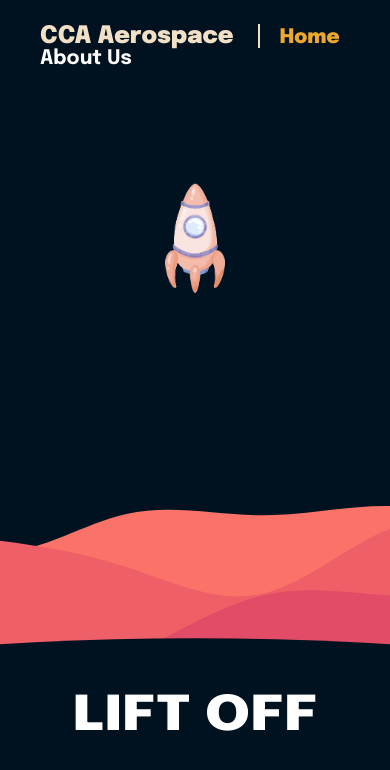
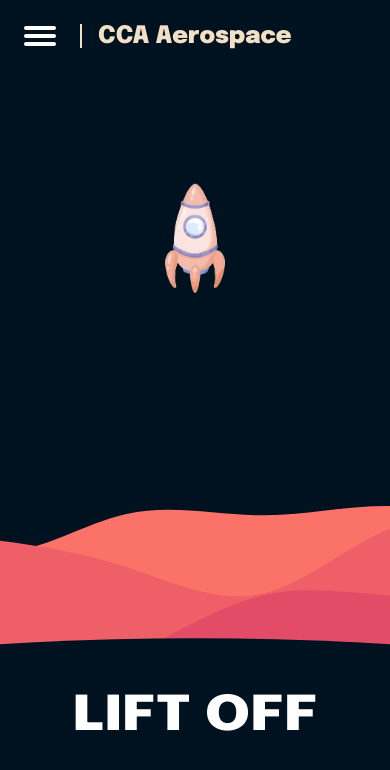
Before and after one commit to cca-aerospace/website, an Eleventy site: page src/index.njk in a window 390 px wide. Shown: the top 770 px of the page. Built offline with nearby package versions, Linux system fonts and the light colour scheme; Eleventy itself is replaced by a stand-in of ours; files that its build step writes are made by us from their sources.

Commit message:
simple hamburger menu

```diff
--- a/src/_includes/meta.njk
+++ b/src/_includes/meta.njk
@@ -2,3 +2,4 @@
 <meta http-equiv="X-UA-Compatible" content="IE=edge">
 <meta name="viewport" content="width=device-width, initial-scale=1">
 <link href="/css/index.css" rel="stylesheet">
+<title>CCA Aerospace // {{ eleventyNavigation.key }}</title>
--- a/src/_includes/navbar.njk
+++ b/src/_includes/navbar.njk
@@ -13,12 +13,16 @@
             {%- endif -%}
         </li>
     {%- endmacro %}
+    <input type="checkbox" id="menu-toggle">
+    <label class='menu-button-container' for="menu-toggle">
+        <div class='menu-button'></div>
+    </label>
+
+    <div class="nav-logo">
+        <a href="/">CCA Aerospace</a>
+    </div>
 
     <ul>
-        <li class="nav-logo">
-            <a href="/">CCA Aerospace</a>
-        </li>
-        <span class="nav-separator"></span>
         {%- for entry in navPages %}{{ renderNavListItem(entry) }}
         {%- endfor -%}
     </ul>
--- a/src/css/index.css
+++ b/src/css/index.css
@@ -61,6 +61,10 @@ p.text {
   padding: 1.5rem;
 }
 
+.navbar * {
+  display: inline-block;
+}
+
 .navbar ul {
   list-style-type: none;
   margin: 0;
@@ -69,7 +73,6 @@ p.text {
 
 .navbar ul li {
   padding: 0 1rem;
-  display: inline-block;
 }
 
 .navbar li > a {
@@ -92,20 +95,70 @@ p.text {
   font-size: 1.25rem;
 }
 
-.navbar li.nav-logo {
+.navbar .nav-logo {
+  padding: 0 1rem;
   padding-right: 1.5rem;
   height: 1.5rem;
   border-right: var(--chalk) solid 0.125rem;
 }
 
-.navbar li.nav-logo > a {
+.navbar .nav-logo > a {
   font-weight: 900;
   font-size: 1.5rem;
+  transition: color 0.3s, background-size 0.3s;
   color: var(--chalk);
 }
 
-.navbar li.nav-logo:hover > a {
+.navbar .nav-logo:hover > a {
   color: var(--cherry);
+}
+
+.navbar #menu-toggle {
+  display: none;
+}
+
+.navbar .menu-button-container {
+  color: #ffffff;
+  transition: color 0.3s;
+  position: relative;
+  display: none;
+  height: 1.5rem; /* 100% doesn't work for some reason and i don't want to fix it rn */
+  width: 2rem;
+  margin-right: 1.5rem;
+  cursor: pointer;
+  flex-direction: column;
+  justify-content: center;
+  align-items: center;
+}
+
+.navbar .menu-button-container:hover {
+  color: var(--chalk);
+}
+
+.navbar #menu-toggle:checked ~ .menu-button-container {
+  color: var(--marigold);
+}
+
+.menu-button-container .menu-button,
+.menu-button-container .menu-button::before,
+.menu-button-container .menu-button::after {
+  display: block;
+  background-color: currentColor;
+  position: absolute;
+  height: 0.25rem;
+  width: 2rem;
+  transition: transform 400ms cubic-bezier(0.23, 1, 0.32, 1);
+  border-radius: 0.15rem;
+}
+
+.menu-button-container .menu-button::before {
+  content: "";
+  margin-top: -0.5rem;
+}
+
+.menu-button-container .menu-button::after {
+  content: "";
+  margin-top: 0.5rem;
 }
 
 .section {
@@ -135,4 +188,42 @@ p.text {
   .section {
     flex-direction: column;
   }
+
+  .navbar {
+    display: flex;
+    flex-direction: row;
+    align-items: center;
+  }
+
+  .navbar .nav-logo {
+    padding: 0 1rem;
+    padding-right: 1.5rem;
+    height: 1.5rem;
+    border-left: var(--chalk) solid 0.125rem;
+    border-right: none;
+  }
+
+  .navbar .menu-button-container {
+    display: flex;
+  }
+
+  .navbar ul {
+    display: none;
+  }
+
+  .navbar #menu-toggle:checked ~ ul {
+    position: fixed;
+    padding-top: 6rem;
+    min-width: 16rem;
+    top: 0;
+    left: 0;
+    display: flex;
+    flex-direction: column;
+    background-color: #001220da;
+    height: 100%;
+    z-index: -5;
+  }
+  .navbar #menu-toggle:checked ~ ul li {
+    padding: 1rem 1.5rem;
+  }
 }
--- a/src/index.njk
+++ b/src/index.njk
@@ -11,7 +11,6 @@ eleventyNavigation:
     {% include "meta.njk" %}
     <link href="/css/home.css" rel="stylesheet">
     <script src="/js/rellax.min.js" defer></script>
-    <title>CCA Aerospace</title>
   </head>
 
   <body>
```
